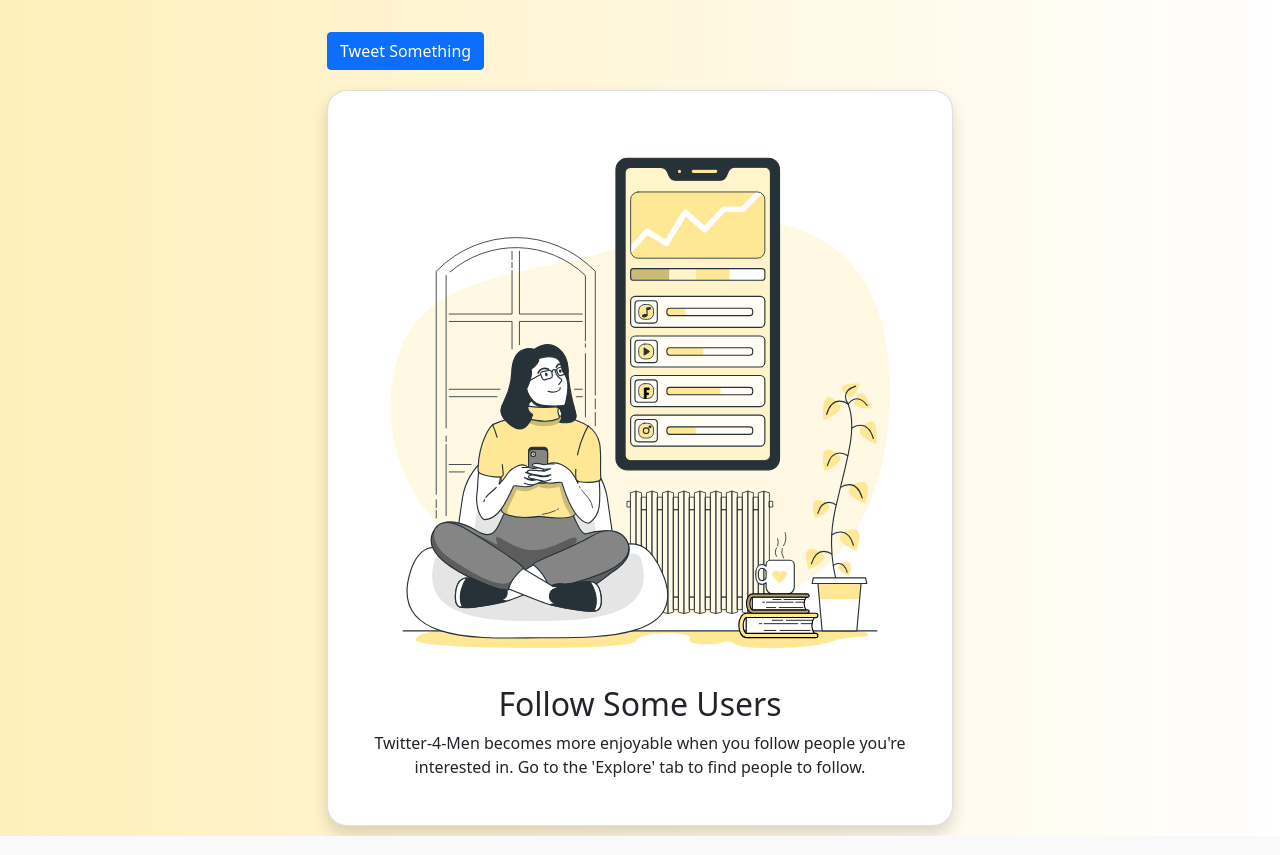
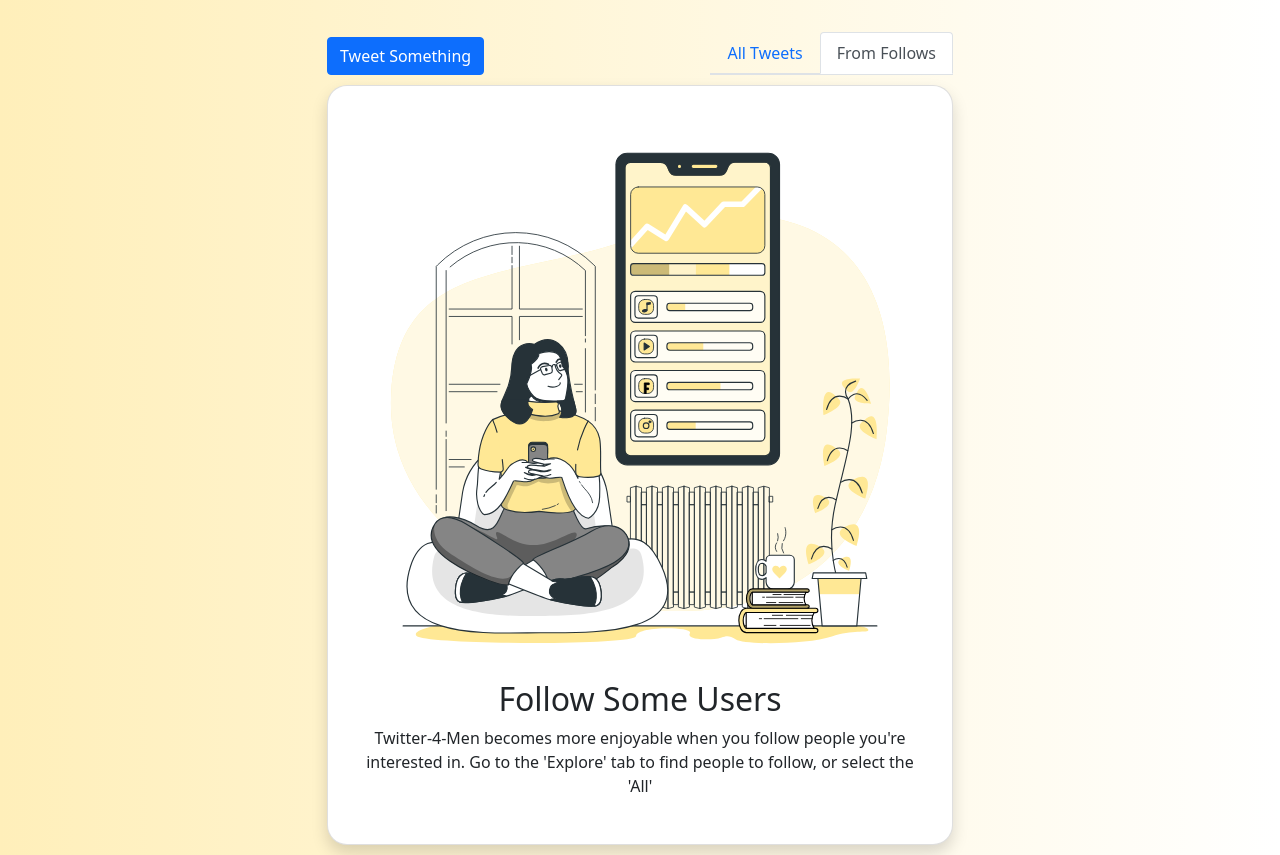
Before and after one commit to SnazzyCoder/flask-test, a Flask app: page / in a window 1280 px wide. Shown: the part 58-913 px from the top of the page. Run offline with Flask 2, Linux system fonts and the light colour scheme; the visitor is signed in with stand-in values (Sample User, id 1); data that the repository does not hold is empty; some libraries are stand-ins or nearby versions.

Commit message:
added all

```diff
--- a/app.py
+++ b/app.py
@@ -14,15 +14,18 @@ error_messages = {'db_error': 'Unable to make your entry into our database.'}
 # App Starts
 @app.route('/',methods=['GET','POST'])
 def home():
+    alll = request.args.get('all') == 'true'
+
     if 'username' not in session:
         return redirect(url_for('login'))
     if request.method=='POST':
         app.jinja_env.globals.update(username=session.get('username'))
         success = tweet(request.form['tweet'])
-        return render_template('home.html', tweet_sucess=success, tweets=get_tweets())
+        return render_template('home.html', tweet_sucess=success, tweets=get_tweets(followers_only=False if alll else True), all=alll)
 
     app.jinja_env.globals.update(username=session.get('username'))
-    return render_template('home.html', tweets=get_tweets())
+    return render_template('home.html', tweets=get_tweets(followers_only=False if alll else True), all=alll)
+
 
 @app.route("/login", methods=["POST", "GET"])
 def login():
@@ -121,11 +124,13 @@ def profile(uname=None):
     if 'username' not in session:
         return redirect(url_for('login'))
 
+    # Handles Follow
     if request.method == 'POST':
         follow_user(uname)
         _res = get_user_details(uname)
         return render_template('profile.html', data=_res, following=follows_user(uname))
 
+    # Returns self id if not defined
     if not uname: uname = session.get('username')
 
     _res = get_user_details(uname)
@@ -192,6 +197,9 @@ def change_password():
 
     return render_template('change_password.html', step1=True)
 
+@app.route("/version")
+def version():
+    return render_template("version.html", version=config.version)
 
 @app.errorhandler(404)
 def not_found_error(error):
--- a/models.py
+++ b/models.py
@@ -102,7 +102,7 @@ def unfollow(following, follower=None):
 
     return _res == 1
 
-def get_tweets(_for=None):
+def get_tweets(_for=None, followers_only=True):
     if not _for: _for = session.get('username')
 
     conn = mysql.connect()
@@ -110,7 +110,11 @@ def get_tweets(_for=None):
 
     # Get tweets
     try:
-        cursor.execute("select t.tweet_id, t.username, t.tweet_content, t.tweet_at from tweets as t INNER JOIN (select following from follows where follower=%s limit 600) as f on t.username=f.following order by tweet_at desc limit 600", (_for))
+        if followers_only:
+            cursor.execute(f"select t.tweet_id, t.username, t.tweet_content, t.tweet_at from tweets as t INNER JOIN (select following from follows where follower=%s limit {config.limit}) as f on t.username=f.following order by tweet_at desc limit {config.limit}", (_for))
+            print('i executed', followers_only)
+        else:
+            cursor.execute(f"select tweet_id, username, tweet_content, tweet_at from tweets order by tweet_at desc limit {config.limit}")
     except Exception as e:
         print("!!!!   error : ", e)
     finally:
@@ -140,7 +144,7 @@ def get_profiles():
     cursor = conn.cursor()
 
     try:
-        res = cursor.execute('Select username, name, created from users limit 600')
+        res = cursor.execute(f'Select username, name, created from users limit {config.limit}')
     except Exception as e:
         print("!!!     error:", e)
     finally:
@@ -176,7 +180,7 @@ def get_his_tweets(uname):
     conn = mysql.connect()
     cursor = conn.cursor()
     try:
-        cursor.execute("select tweet_id, tweet_at, tweet_content from tweets where username=%s order by tweet_at desc limit 600", (uname))
+        cursor.execute(f"select tweet_id, tweet_at, tweet_content from tweets where username=%s order by tweet_at desc limit {config.limit}", (uname))
     except Exception as e:
         print("!!!!   error : ", e)
     finally:
--- a/resources/config.py
+++ b/resources/config.py
@@ -1,3 +1,5 @@
 db_pass = "dEl1QjNO73"
 salt_string = 'A6gX5'
 secret_key = b'\x96\xa9\xf5\xcd\x04\xf7\xa9"\xc9Ae\xe1\x83\x1b\xe3\x80\xe0x\xd9}\xfb\xc0E\xe2'
+version = "1.0.0"
+limit = 1000
--- a/static/style.css
+++ b/static/style.css
@@ -37,3 +37,16 @@ textarea {
 .body > *{
     margin: 10px 0;
 }
+
+.right{
+    float: right;
+}
+.flex{
+    display: flex;
+    align-items: flex-end;
+    justify-content: space-evenly;
+    clear: both;
+}
+.flex.between{
+    justify-content: space-between;
+}
--- a/templates/home.html
+++ b/templates/home.html
@@ -22,7 +22,15 @@
   {% elif tweet_sucess==None %}
   {% endif %}
 
-  <a class="btn btn-primary" data-bs-toggle="collapse" href="#tweet-card" role="button" aria-expanded="false" aria-controls="multiCollapseExample1">Tweet Something</a>
+  <div class="flex between">
+    <a class="btn btn-primary" data-bs-toggle="collapse" href="#tweet-card" role="button" aria-expanded="false" aria-controls="multiCollapseExample1">Tweet Something</a>
+    <div>
+      <ul class="nav nav-tabs">
+        <li class="nav-tabs"><a href="?all=true" class="nav-link {% if all %}active{% endif %}">All Tweets</a></li>
+        <li class="nav-item"><a href="/" class="nav-link {% if not all %}active{% endif %}">From Follows</a></li>
+      </ul>
+    </div>
+  </div>
   <div class="tweet-card collapse" id="tweet-card">
     <div class="card card-body">
       <h4 class="h4">Tweet Something</h4>
@@ -58,7 +66,7 @@
     <div class="card shadow" id="notfound" style="text-align: center; padding: 30px; box-sizing: border-box; border-radius: 20px;">
       <img src="/static/images/followmore.svg" alt="Follow more users">
       <h2>Follow Some Users</h2>
-      <p>Twitter-4-Men becomes more enjoyable when you follow people you're interested in. Go to the 'Explore' tab to find people to follow.</p>
+      <p>Twitter-4-Men becomes more enjoyable when you follow people you're interested in. Go to the 'Explore' tab to find people to follow, or select the 'All' </p>
     </div>
   {% endif %}
   <div class="end">
--- a/templates/profile.html
+++ b/templates/profile.html
@@ -1,7 +1,7 @@
 {% extends "home_base.html" %}
 
 {% block title %}
-@{{ username }} on
+@{{ data['username'] }} on
 {% endblock %}
 
 {% block body %}
```
Also changed, not shown: templates/version.html (added, +18 -0 lines), readme.md, 1 other file.
